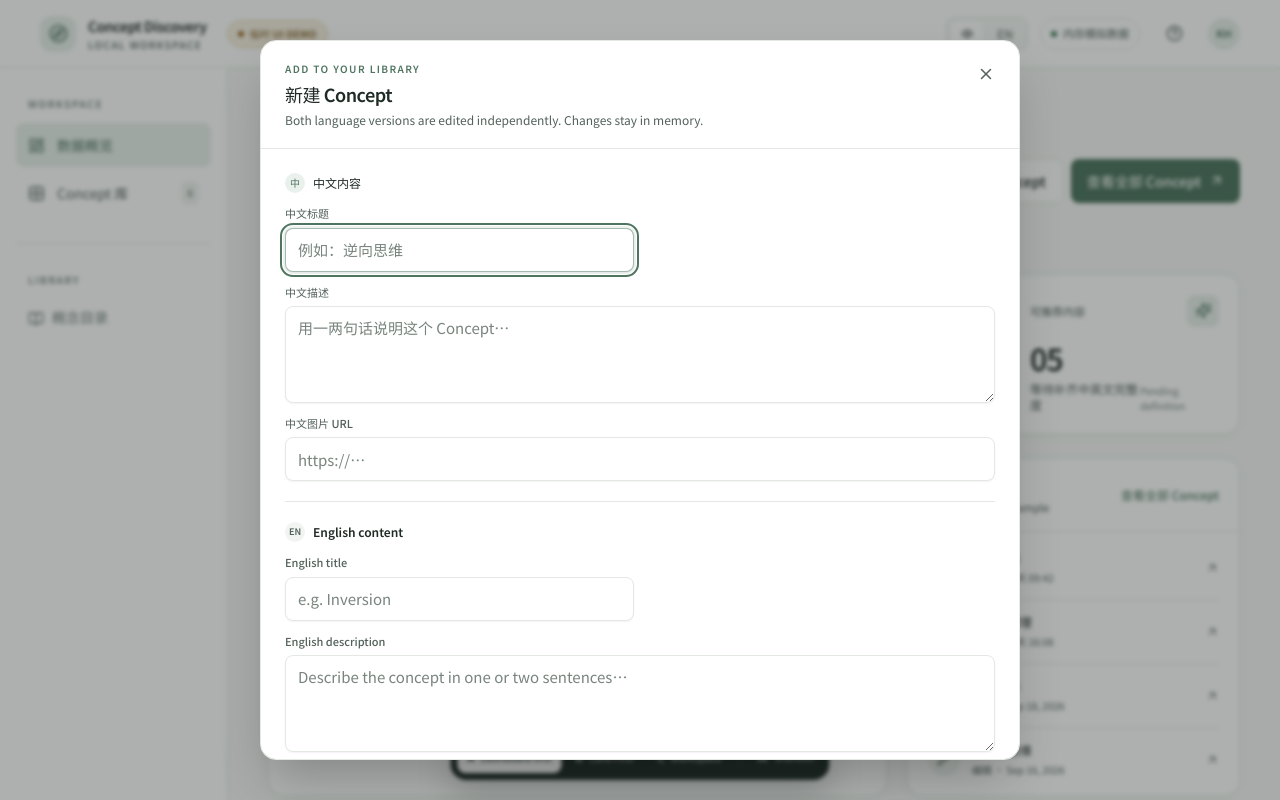
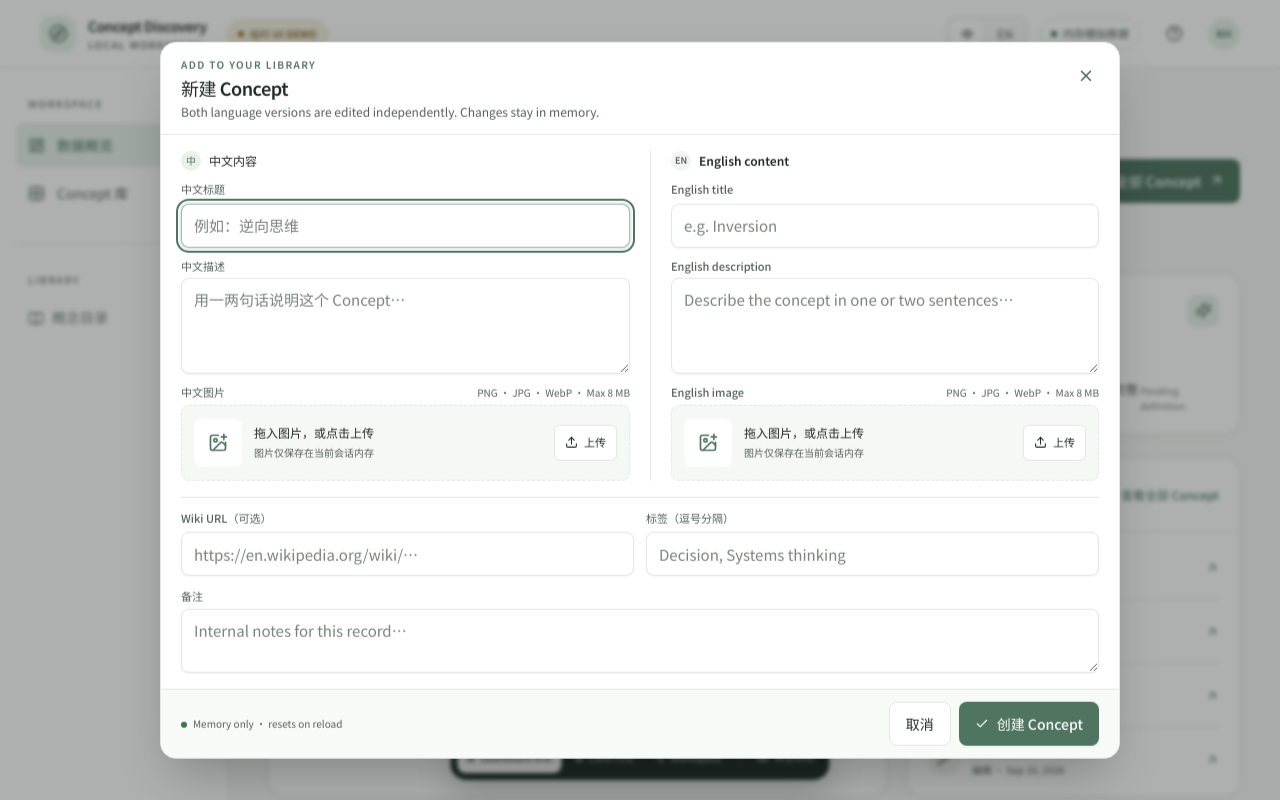
Before and after one commit to kanelogger/concept-discovery, a React (Vite) app: page / in a window 1280 px wide. Both pictures are taken after a click on the button "新建 Concept". Shown: the top 800 px of the page. Built offline with nearby package versions, Linux system fonts and the light colour scheme.

Commit message:
feat(prototype): add local concept image uploader

```diff
--- a/src/components/ui/dialog.tsx
+++ b/src/components/ui/dialog.tsx
@@ -9,5 +9,5 @@ export const DialogPortal = DialogPrimitive.Portal;
 export const DialogTitle = DialogPrimitive.Title;
 export const DialogDescription = DialogPrimitive.Description;
 export function DialogContent({ className, children, ...props }: React.ComponentProps<typeof DialogPrimitive.Content>) {
-  return <DialogPortal><DialogPrimitive.Overlay className="dialog-overlay fixed inset-0 z-50 bg-slate-950/35 backdrop-blur-[2px]" /><DialogPrimitive.Content className={cn("dialog-surface fixed left-1/2 top-1/2 z-50 max-h-[90vh] w-[min(760px,calc(100vw-32px))] -translate-x-1/2 -translate-y-1/2 overflow-y-auto rounded-2xl border border-line bg-white p-0 shadow-2xl outline-none", className)} {...props}>{children}<DialogPrimitive.Close className="ui-icon-button absolute right-5 top-5 flex items-center justify-center rounded-md p-1 text-muted hover:bg-slate-100"><X size={18} /><span className="sr-only">Close</span></DialogPrimitive.Close></DialogPrimitive.Content></DialogPortal>;
+  return <DialogPortal><DialogPrimitive.Overlay className="dialog-overlay fixed inset-0 z-50 bg-slate-950/35 backdrop-blur-[2px]" /><DialogPrimitive.Content className={cn("dialog-surface fixed left-1/2 top-1/2 z-50 max-h-[calc(100dvh-24px)] w-[min(960px,calc(100vw-32px))] -translate-x-1/2 -translate-y-1/2 overflow-hidden rounded-2xl border border-line bg-white p-0 shadow-2xl outline-none", className)} {...props}>{children}<DialogPrimitive.Close className="ui-icon-button absolute right-5 top-5 flex items-center justify-center rounded-md p-1 text-muted hover:bg-slate-100"><X size={18} /><span className="sr-only">Close</span></DialogPrimitive.Close></DialogPrimitive.Content></DialogPortal>;
 }
--- a/src/index.css
+++ b/src/index.css
@@ -77,6 +77,8 @@ button { -webkit-tap-highlight-color: transparent; }
 ::selection { background: var(--color-accent-soft); color: var(--color-text); }
 :where(button, a, input, textarea, select, [role="button"]):focus-visible { outline: 2px solid var(--color-accent); outline-offset: 3px; }
 .scroll-thin { scrollbar-width: thin; scrollbar-color: var(--color-border-strong) transparent; }
+.dialog-form-scroll { scrollbar-width: none; -ms-overflow-style: none; }
+.dialog-form-scroll::-webkit-scrollbar { display: none; }
 .page-enter { animation: page-enter 220ms cubic-bezier(.2, .7, .2, 1) both; }
 .image-placeholder { background-image: linear-gradient(135deg, rgb(var(--rgb-accent-soft)) 0%, rgb(var(--rgb-accent-muted) / .58) 48%, rgb(var(--rgb-accent)) 100%); }
 @keyframes page-enter { from { opacity: 0; transform: translateY(5px); } to { opacity: 1; transform: translateY(0); } }
--- a/src/prototype/App.tsx
+++ b/src/prototype/App.tsx
@@ -1,8 +1,8 @@
-import { useEffect, useMemo, useState } from "react";
+import { useEffect, useMemo, useRef, useState } from "react";
 import {
   ArrowDownWideNarrow, ArrowRight, ArrowUpRight, BookOpen, Check, ChevronDown, CircleHelp,
-  Command, Compass, Database, Globe2, Grid2X2, LayoutDashboard, ListFilter, MoreHorizontal,
-  Pencil, Plus, Search, SlidersHorizontal, Sparkles, Trash2, X,
+  Command, Compass, Database, Globe2, Grid2X2, ImagePlus, LayoutDashboard, ListFilter, MoreHorizontal,
+  Pencil, Plus, Search, SlidersHorizontal, Sparkles, Trash2, Upload, X,
 } from "lucide-react";
 import { Button } from "../components/ui/button";
 import { Badge } from "../components/ui/badge";
@@ -273,15 +273,61 @@ function EmptyState({ t, onClear }: { t: typeof labels.cn; onClear: () => void }
 
 function ConceptForm({ initial, editing, t, onCancel, onSave }: { initial: Concept | ConceptDraft; editing: boolean; t: typeof labels.cn; onCancel: () => void; onSave: (draft: ConceptDraft) => void }) {
   const [draft, setDraft] = useState<ConceptDraft>({ cnTitle: initial.cnTitle, enTitle: initial.enTitle, cnDescription: initial.cnDescription, enDescription: initial.enDescription, cnImage: initial.cnImage, enImage: initial.enImage, wikiUrl: initial.wikiUrl, tags: [...initial.tags], notes: initial.notes });
+  const [pendingUploads, setPendingUploads] = useState(0);
   const update = <K extends keyof ConceptDraft>(key: K, value: ConceptDraft[K]) => setDraft((current) => ({ ...current, [key]: value }));
   const field = (key: keyof ConceptDraft, label: string, placeholder: string) => <label className="block"><span className="mb-1.5 block text-[11px] font-medium text-slate-600">{label}</span><Input value={typeof draft[key] === "string" ? draft[key] as string : ""} onChange={(e) => update(key, e.target.value as never)} placeholder={placeholder} /></label>;
-  return <form onSubmit={(e) => { e.preventDefault(); onSave(draft); }}>
-    <div className="border-b border-line px-6 py-5"><div className="mb-1 text-[10px] font-semibold uppercase tracking-[.14em] text-brand">{editing ? "Update record" : "Add to your library"}</div><DialogTitle className="text-lg font-semibold tracking-tight">{editing ? t.editTitle : t.createTitle}</DialogTitle><DialogDescription className="mt-1 text-xs text-muted">Both language versions are edited independently. Changes stay in memory.</DialogDescription></div>
-    <div className="space-y-5 p-6">
-      <div><div className="mb-3 flex items-center gap-2 text-xs font-semibold"><span className="flex h-5 w-5 items-center justify-center rounded-full bg-accent-soft text-[10px] text-brand">中</span>中文内容</div><div className="grid gap-3 sm:grid-cols-2">{field("cnTitle", "中文标题", "例如：逆向思维")}<div className="sm:col-span-2"><label className="mb-1.5 block text-[11px] font-medium text-slate-600">中文描述</label><Textarea rows={3} value={draft.cnDescription} onChange={(e) => update("cnDescription", e.target.value)} placeholder="用一两句话说明这个 Concept…" /></div><div className="sm:col-span-2">{field("cnImage", "中文图片 URL", "https://…")}</div></div></div>
-      <div className="border-t border-line pt-5"><div className="mb-3 flex items-center gap-2 text-xs font-semibold"><span className="flex h-5 w-5 items-center justify-center rounded-full bg-slate-100 text-[9px] text-slate-600">EN</span>English content</div><div className="grid gap-3 sm:grid-cols-2">{field("enTitle", "English title", "e.g. Inversion")}<div className="sm:col-span-2"><label className="mb-1.5 block text-[11px] font-medium text-slate-600">English description</label><Textarea rows={3} value={draft.enDescription} onChange={(e) => update("enDescription", e.target.value)} placeholder="Describe the concept in one or two sentences…" /></div><div className="sm:col-span-2">{field("enImage", "English image URL", "https://…")}</div></div></div>
-      <div className="grid gap-3 border-t border-line pt-5 sm:grid-cols-2">{field("wikiUrl", t.wiki, "https://en.wikipedia.org/wiki/…")}<label className="block"><span className="mb-1.5 block text-[11px] font-medium text-slate-600">{t.tags}</span><Input value={draft.tags.join(", ")} onChange={(e) => update("tags", e.target.value.split(",").map((x) => x.trim()).filter(Boolean))} placeholder="Decision, Systems thinking" /></label><div className="sm:col-span-2"><label className="mb-1.5 block text-[11px] font-medium text-slate-600">{t.notes}</label><Textarea rows={3} value={draft.notes} onChange={(e) => update("notes", e.target.value)} placeholder="Internal notes for this record…" /></div></div>
+  return <form onSubmit={(e) => { e.preventDefault(); onSave(draft); }} className="flex max-h-[calc(100dvh-24px)] flex-col">
+    <div className="shrink-0 border-b border-line px-5 py-3.5 pr-14"><div className="mb-0.5 text-[10px] font-semibold uppercase tracking-[.14em] text-brand">{editing ? "Update record" : "Add to your library"}</div><DialogTitle className="text-lg font-semibold tracking-tight">{editing ? t.editTitle : t.createTitle}</DialogTitle><DialogDescription className="mt-0.5 text-xs text-muted">Both language versions are edited independently. Changes stay in memory.</DialogDescription></div>
+    <div className="dialog-form-scroll min-h-0 flex-1 space-y-4 overflow-y-auto px-5 py-4">
+      <div className="grid gap-4 min-[700px]:grid-cols-2 min-[700px]:gap-5">
+        <section className="space-y-2.5"><div className="flex items-center gap-2 text-xs font-semibold"><span className="flex h-5 w-5 items-center justify-center rounded-full bg-accent-soft text-[10px] text-brand">中</span>中文内容</div>{field("cnTitle", "中文标题", "例如：逆向思维")}<label className="block"><span className="mb-1 block text-[11px] font-medium text-slate-600">中文描述</span><Textarea className="h-24 min-h-24 resize-y py-2" rows={3} value={draft.cnDescription} onChange={(e) => update("cnDescription", e.target.value)} placeholder="用一两句话说明这个 Concept…" /></label><ImageUpload label="中文图片" value={draft.cnImage} onChange={(value) => update("cnImage", value)} onBusyChange={(busy) => setPendingUploads((current) => Math.max(0, current + (busy ? 1 : -1)))} /></section>
+        <section className="space-y-2.5 min-[700px]:border-l min-[700px]:border-line min-[700px]:pl-5"><div className="flex items-center gap-2 text-xs font-semibold"><span className="flex h-5 w-5 items-center justify-center rounded-full bg-slate-100 text-[9px] text-slate-600">EN</span>English content</div>{field("enTitle", "English title", "e.g. Inversion")}<label className="block"><span className="mb-1 block text-[11px] font-medium text-slate-600">English description</span><Textarea className="h-24 min-h-24 resize-y py-2" rows={3} value={draft.enDescription} onChange={(e) => update("enDescription", e.target.value)} placeholder="Describe the concept in one or two sentences…" /></label><ImageUpload label="English image" value={draft.enImage} onChange={(value) => update("enImage", value)} onBusyChange={(busy) => setPendingUploads((current) => Math.max(0, current + (busy ? 1 : -1)))} /></section>
+      </div>
+      <div className="grid gap-3 border-t border-line pt-3 min-[700px]:grid-cols-2">{field("wikiUrl", t.wiki, "https://en.wikipedia.org/wiki/…")}<label className="block"><span className="mb-1.5 block text-[11px] font-medium text-slate-600">{t.tags}</span><Input value={draft.tags.join(", ")} onChange={(e) => update("tags", e.target.value.split(",").map((x) => x.trim()).filter(Boolean))} placeholder="Decision, Systems thinking" /></label><label className="block min-[700px]:col-span-2"><span className="mb-1 block text-[11px] font-medium text-slate-600">{t.notes}</span><Textarea className="h-[64px] min-h-[64px] resize-y py-2" rows={2} value={draft.notes} onChange={(e) => update("notes", e.target.value)} placeholder="Internal notes for this record…" /></label></div>
     </div>
-    <div className="flex items-center justify-between border-t border-line bg-slate-50/70 px-6 py-4"><span className="text-[10px] text-muted"><span className="mr-1.5 inline-block h-1.5 w-1.5 rounded-full bg-emerald-500" />Memory only · resets on reload</span><div className="flex gap-2"><Button type="button" variant="secondary" onClick={onCancel}>{t.cancel}</Button><Button type="submit"><Check size={14} />{editing ? t.save : t.create}</Button></div></div>
+    <div className="flex shrink-0 items-center justify-between border-t border-line bg-slate-50/70 px-5 py-3"><span className="text-[10px] text-muted"><span className="mr-1.5 inline-block h-1.5 w-1.5 rounded-full bg-emerald-500" />Memory only · resets on reload</span><div className="flex gap-2"><Button type="button" variant="secondary" onClick={onCancel}>{t.cancel}</Button><Button type="submit" disabled={pendingUploads > 0}><Check size={14} />{editing ? t.save : t.create}</Button></div></div>
   </form>;
 }
+
+function ImageUpload({ label, value, onChange, onBusyChange }: { label: string; value: string; onChange: (value: string) => void; onBusyChange: (busy: boolean) => void }) {
+  const inputRef = useRef<HTMLInputElement>(null);
+  const [error, setError] = useState("");
+  const [fileName, setFileName] = useState("");
+  const [uploading, setUploading] = useState(false);
+  const acceptFile = (file?: File) => {
+    if (!file) return;
+    if (!file.type.startsWith("image/")) {
+      setError("请选择图片文件 / Choose an image file");
+      return;
+    }
+    if (file.size > 8 * 1024 * 1024) {
+      setError("图片需小于 8 MB / Keep image under 8 MB");
+      return;
+    }
+    const reader = new FileReader();
+    reader.onload = () => {
+      if (typeof reader.result === "string") {
+        onChange(reader.result);
+        setFileName(file.name);
+        setError("");
+      } else setError("图片读取失败，请重试 / Could not read image");
+      setUploading(false);
+      onBusyChange(false);
+    };
+    reader.onerror = () => { setError("图片读取失败，请重试 / Could not read image"); setUploading(false); onBusyChange(false); };
+    setUploading(true);
+    onBusyChange(true);
+    reader.readAsDataURL(file);
+  };
+  return <div>
+    <div className="mb-1 flex items-center justify-between"><span className="text-[11px] font-medium text-slate-600">{label}</span><span className="text-[10px] text-muted">PNG · JPG · WebP · Max 8 MB</span></div>
+    <div onDragOver={(event) => event.preventDefault()} onDrop={(event) => { event.preventDefault(); acceptFile(event.dataTransfer.files[0]); }} className="flex min-h-[76px] items-center gap-3 rounded-lg border border-dashed border-border-strong bg-surface-subtle px-3 py-2">
+      {value ? <img src={value} alt={`${label} preview`} className="h-14 w-[76px] shrink-0 rounded-md border border-line bg-white object-cover" /> : <span className="flex h-12 w-12 shrink-0 items-center justify-center rounded-lg bg-white text-brand"><ImagePlus size={20} /></span>}
+      <div className="min-w-0 flex-1"><div title={fileName || undefined} className="truncate text-xs font-medium text-ink">{uploading ? "正在读取图片… / Reading…" : fileName || (value ? "图片预览已就绪 / Image ready" : "拖入图片，或点击上传")}</div><div className="mt-1 text-[10px] text-muted">{value ? "仅本会话可见 · Local preview" : "图片仅保存在当前会话内存"}</div></div>
+      <button type="button" disabled={uploading} onClick={() => inputRef.current?.click()} aria-label={`${value ? "更换" : "上传"} ${label}`} className="inline-flex min-h-9 shrink-0 items-center gap-1.5 rounded-md border border-line bg-white px-2.5 text-[11px] font-medium text-ink transition hover:bg-slate-50 disabled:cursor-wait disabled:opacity-60"><Upload size={13} />{value ? "更换" : "上传"}</button>
+      <input ref={inputRef} type="file" accept="image/*" className="sr-only" onChange={(event) => { acceptFile(event.target.files?.[0]); event.currentTarget.value = ""; }} />
+      {value && <button type="button" onClick={() => { onChange(""); setFileName(""); setError(""); }} className="rounded-md p-2 text-muted hover:bg-white hover:text-ink" aria-label="移除图片"><X size={14} /></button>}
+    </div>
+    {error && <p role="alert" className="mt-1 text-[11px] text-error">{error}</p>}
+  </div>;
+}
```
Also changed, not shown: tasks/0016-concept-form-upload.md (added, +41 -0 lines), workflow-state.json (+18 -7 lines), 1 other file (tests, documents, lock files or other folders).
